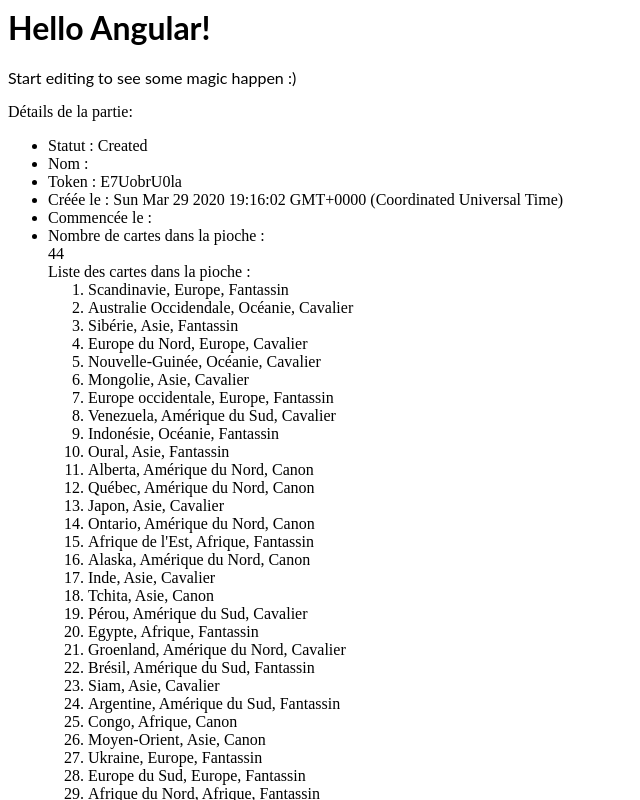
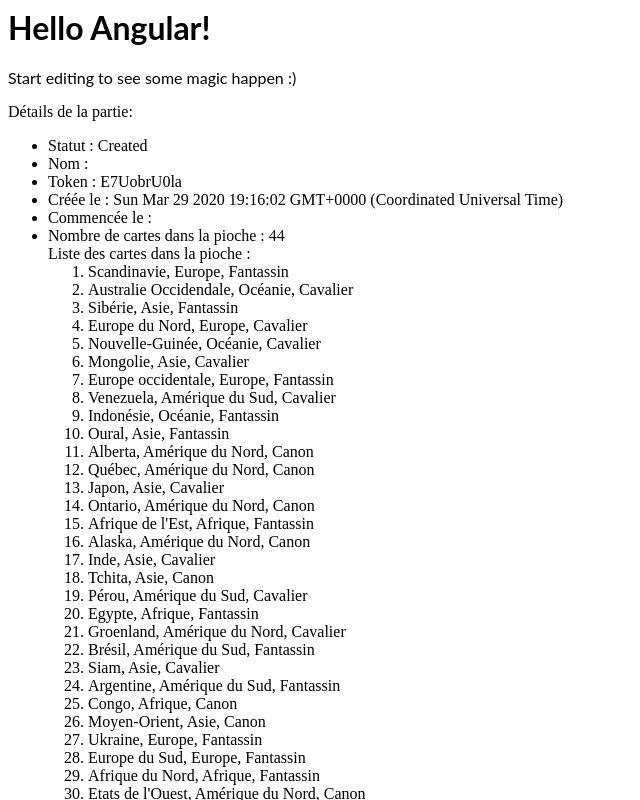
Before and after one commit to dracito/risk-game-manager, an Angular app: page / in a window 1280 px wide. Shown: the top 800 px of the page, without its empty margins (0-640 px from the left). Built offline with nearby package versions, Linux system fonts and the light colour scheme.

Commit message:
4 files modified

```diff
--- a/src/app/games/Game.ts
+++ b/src/app/games/Game.ts
@@ -17,6 +17,8 @@
     this.token = this.makeToken(10);
     this.createdAt = new Date(Date.now());
     this.state = GameState.Created;
+    this.deck = new Array<DeckCard>();
+    this.players = new Array<Player>();
   }
 
   private makeToken(length) {
--- a/src/app/games/game-details/game-details.component.html
+++ b/src/app/games/game-details/game-details.component.html
@@ -19,7 +19,7 @@
       Commencée le : {{ game.startedAt }}
     </li>
     <li>
-      Nombre de cartes dans la pioche : <div *ngIf="game.deck">{{ game.deck.length }}</div>
+      Nombre de cartes dans la pioche : <ng-template [ngIf]="game.deck">{{ game.deck.length }}</ng-template>
       <div *ngIf="game.deck && game.deck.length>0"> Liste des cartes dans la pioche :
         <ol>
           <li class="card-item" *ngFor="let card of game.deck">
@@ -31,7 +31,7 @@
       </div>
     </li>
     <li>
-      Nombre de joueurs : <div *ngIf="game.players">{{ game.players.length }}</div>
+      Nombre de joueurs : <ng-template [ngIf]="game.players">{{ game.players.length }}</ng-template>
     </li>
 
   </ul>
--- a/src/app/games/game-details/game-details.component.ts
+++ b/src/app/games/game-details/game-details.component.ts
@@ -3,6 +3,7 @@
 import { GameState } from '../GameState';
 import { GameService } from '../game.service';
 import { WildCard } from '../../cards/wild-cards/WildCard';
+import { Player } from '../../players/Player';
 
 @Component({
   selector: 'app-game-details',
--- a/src/app/games/game.service.ts
+++ b/src/app/games/game.service.ts
@@ -22,9 +22,6 @@
   }
 
   public buildDeck(game:Game){
-    if(!game.deck)
-      game.deck = new Array<DeckCard>();
-
     //Add 2 Wild Cards
     game.deck.push(new WildCard());
     game.deck.push(new WildCard());
```
